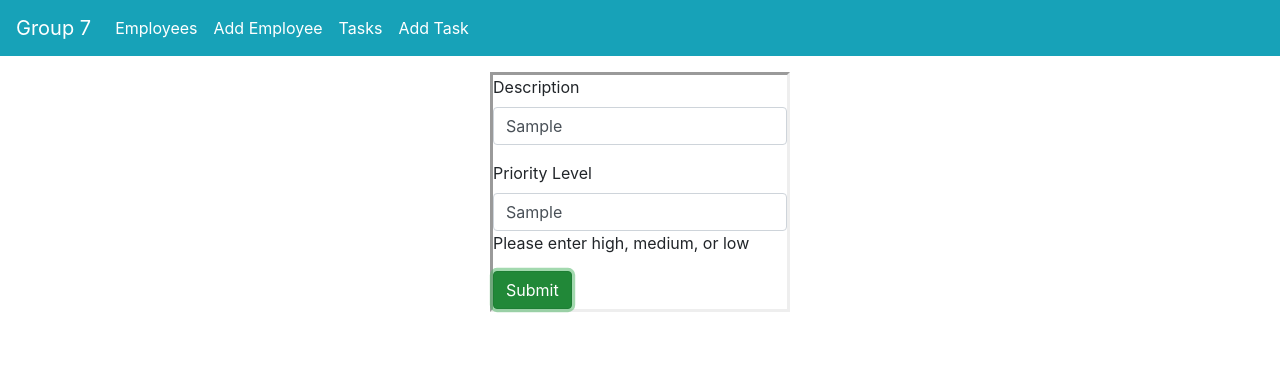
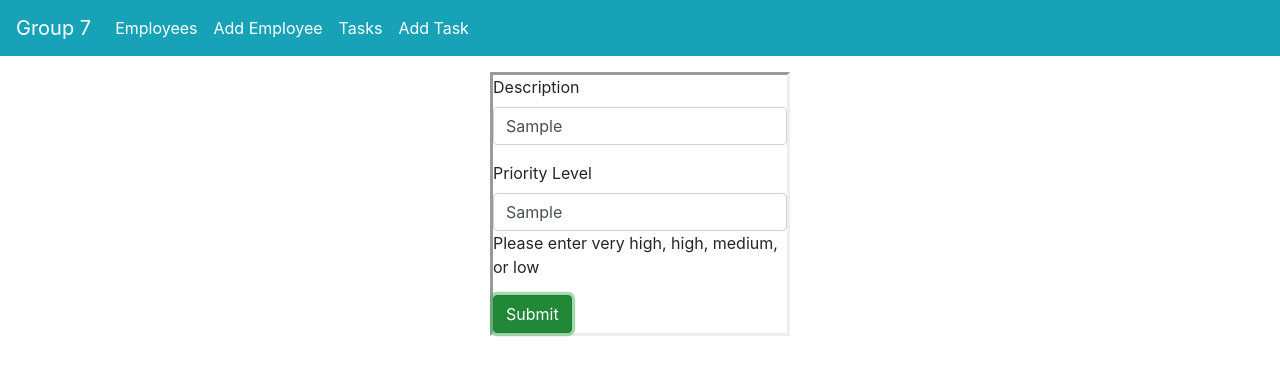
Before and after one commit to albertochan81/EmployeeManageWebDevFrontend, a React (Create React App) app: page /add_task in a window 1280 px wide. Both pictures are taken after typing "Sample", "Sample" into the empty fields and a click on the button "Submit". Shown: the top 376 px of the page. Built offline with nearby package versions, Linux system fonts and the light colour scheme.

Commit message:
Add another priority.

```diff
--- a/src/components/add_task.js
+++ b/src/components/add_task.js
@@ -23,7 +23,7 @@ export default class AddTask extends Component {
   onChangePriorityLevel(e) {
     this.setState({
       priority_level: e.target.value,
-      invalidPriority: e.target.value.toLowerCase() != "high" && e.target.value.toLowerCase() != "medium" && e.target.value.toLowerCase() != "low"
+      invalidPriority: e.target.value.toLowerCase() != "very high" && e.target.value.toLowerCase() != "high" && e.target.value.toLowerCase() != "medium" && e.target.value.toLowerCase() != "low"
     });
   }
   onChangeDescription(e) {
@@ -108,7 +108,7 @@ export default class AddTask extends Component {
                 onChange={this.onChangePriorityLevel}
                 name="priority_level"
               />
-              {this.state.invalidPriority && <div className="invalid-priority">Please enter high, medium, or low </div>}
+              {this.state.invalidPriority && <div className="invalid-priority">Please enter very high, high, medium, or low </div>}
             </div>
 
             <button onClick={this.saveTask} className="btn btn-success">
--- a/src/components/edit_task.js
+++ b/src/components/edit_task.js
@@ -62,7 +62,7 @@ class Task extends Component {
         currentTask: {
           ...prevState.currentTask,
           priority_level: priority_level,
-          invalidPriority: priority_level.toLowerCase() != "high" && e.target.value.toLowerCase() != "medium" && e.target.value.toLowerCase() != "low"
+          invalidPriority: e.target.value.toLowerCase() != "very high" && priority_level.toLowerCase() != "high" && e.target.value.toLowerCase() != "medium" && e.target.value.toLowerCase() != "low"
         }
       };
     });
@@ -251,7 +251,7 @@ class Task extends Component {
                   value={currentTask.priority_level}
                   onChange={this.onChangePriorityLevel}
                 />
-                              {this.state.invalidPriority && <div className="invalid-priority">Please enter high, medium, or low </div>}
+                              {this.state.invalidPriority && <div className="invalid-priority">Please enter very high, high, medium, or low </div>}
 
               </div>
 
```
